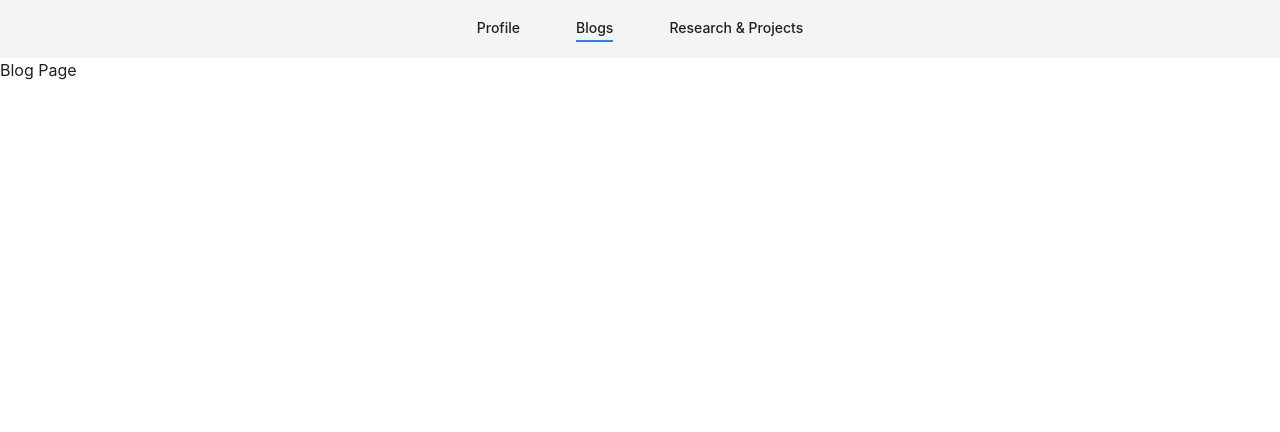
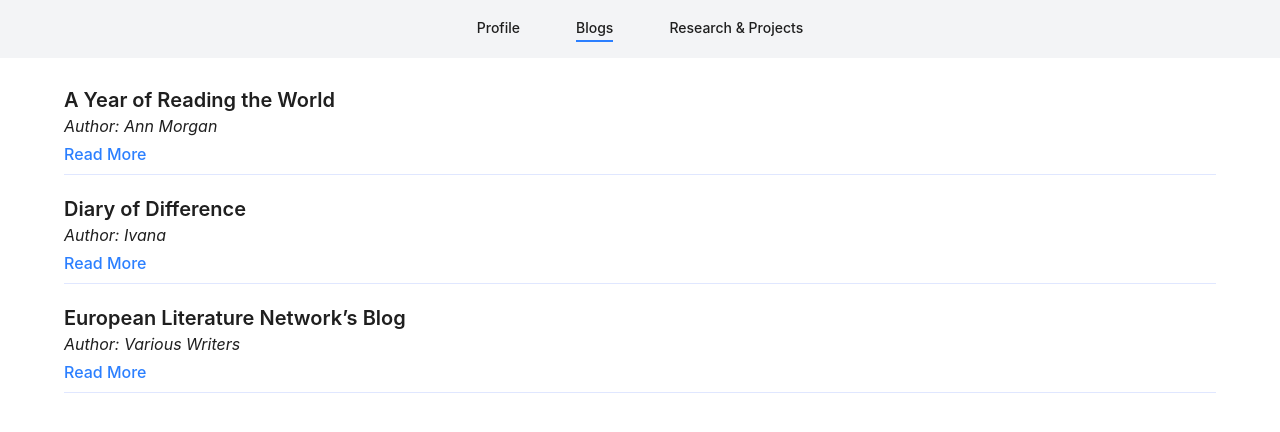
Before and after one commit to pycodebook/profile, a React (Vite) app: page /blogs in a window 1280 px wide. Shown: the top 432 px of the page. Built offline with nearby package versions, Linux system fonts and the light colour scheme.

Commit message:
feat: blog id added

```diff
--- a/src/layouts/RootLayout.jsx
+++ b/src/layouts/RootLayout.jsx
@@ -5,7 +5,9 @@ export default function RootLayout() {
     return(
         <>
             <Navbar />
-            <Outlet />
+           <div className="my-4 mx-6 md:my-6 md:mx-16">
+           <Outlet />
+           </div>
         </>
     )
 }
--- /dev/null
+++ b/src/pages/Blogs/BlogDetails.jsx
@@ -0,0 +1,48 @@
+import { useParams } from "react-router-dom";
+
+const blogList = [
+    {
+      id: 1,
+      title: "A Year of Reading the World",
+      author: "Ann Morgan",
+      date: "Ongoing",
+      category: "Global Literature",
+      tags: ["Books", "Reading Challenge", "World Literature"],
+      imageUrl:
+        "https://ayearofreadingtheworld.files.wordpress.com/2012/12/cropped-blog-banner.jpg",
+      body: "In 2012, Ann Morgan embarked on a journey to read a book from every country in the world within a year. She documented her experiences and reviews on this blog, offering insights into global literature.",
+      url: "https://ayearofreadingtheworld.com/",
+    },
+    {
+      id: 2,
+      title: "Diary of Difference",
+      author: "Ivana",
+      date: "Ongoing",
+      category: "Book Reviews",
+      tags: ["Books", "Young Adult", "Mystery", "Romance"],
+      imageUrl:
+        "https://diaryofdifference.com/wp-content/uploads/2021/06/Diary-of-Difference-Logo.png",
+      body: "Ivana shares her passion for books through reviews, covering genres like mystery, young adult, contemporary, and romance. Her blog also features postcards and various creative content.",
+      url: "https://diaryofdifference.com/",
+    },
+    {
+      id: 3,
+      title: "European Literature Network’s Blog",
+      author: "Various Writers",
+      date: "Ongoing",
+      category: "European Literature",
+      tags: ["Books", "Translations", "European Culture"],
+      imageUrl:
+        "https://www.eurolitnetwork.com/wp-content/uploads/2018/02/logo-3.jpg",
+      body: "This platform champions European literature in the UK, featuring contributions from various writers, translators, and publishers. It serves as a collaborative hub for sharing news, reviews, and views on European literary works.",
+      url: "https://www.eurolitnetwork.com/category/our-blog/",
+    },
+  ];
+
+
+export default function BlogDetails(){
+    const {blogId} = useParams()
+    return(
+        <div>Blog Details {blogId}</div>
+    )
+}
--- a/src/pages/Blogs/index.jsx
+++ b/src/pages/Blogs/index.jsx
@@ -1,7 +1,64 @@
-const Blogs = () =>{
-    return(
-        <div>Blog Page</div>
-    )
-}
+import { Link } from "react-router-dom";
 
-export default Blogs
+const blogList = [
+  {
+    id: 1,
+    title: "A Year of Reading the World",
+    author: "Ann Morgan",
+    date: "Ongoing",
+    category: "Global Literature",
+    tags: ["Books", "Reading Challenge", "World Literature"],
+    imageUrl:
+      "https://ayearofreadingtheworld.files.wordpress.com/2012/12/cropped-blog-banner.jpg",
+    body: "In 2012, Ann Morgan embarked on a journey to read a book from every country in the world within a year. She documented her experiences and reviews on this blog, offering insights into global literature.",
+    url: "https://ayearofreadingtheworld.com/",
+  },
+  {
+    id: 2,
+    title: "Diary of Difference",
+    author: "Ivana",
+    date: "Ongoing",
+    category: "Book Reviews",
+    tags: ["Books", "Young Adult", "Mystery", "Romance"],
+    imageUrl:
+      "https://diaryofdifference.com/wp-content/uploads/2021/06/Diary-of-Difference-Logo.png",
+    body: "Ivana shares her passion for books through reviews, covering genres like mystery, young adult, contemporary, and romance. Her blog also features postcards and various creative content.",
+    url: "https://diaryofdifference.com/",
+  },
+  {
+    id: 3,
+    title: "European Literature Network’s Blog",
+    author: "Various Writers",
+    date: "Ongoing",
+    category: "European Literature",
+    tags: ["Books", "Translations", "European Culture"],
+    imageUrl:
+      "https://www.eurolitnetwork.com/wp-content/uploads/2018/02/logo-3.jpg",
+    body: "This platform champions European literature in the UK, featuring contributions from various writers, translators, and publishers. It serves as a collaborative hub for sharing news, reviews, and views on European literary works.",
+    url: "https://www.eurolitnetwork.com/category/our-blog/",
+  },
+];
+
+const Blogs = () => {
+  return (
+    <div>
+      {blogList.map((blogList, index) => {
+
+        return (
+          <div className="my-4 border-b-1 border-indigo-100 py-1">
+            <h2 className="text-xl font-semibold">{blogList.title}</h2>
+            <p className="italic">Author: {blogList.author}</p>
+            <Link
+              to={`/blogs/${blogList.id}`}
+              className="my-1 block font-medium !text-blue-500 hover:underline"
+            >
+              Read More
+            </Link>
+          </div>
+        );
+      })}
+    </div>
+  );
+};
+
+export default Blogs;
--- a/src/pages/Profile/index.jsx
+++ b/src/pages/Profile/index.jsx
@@ -2,14 +2,13 @@ import Education from "../../components/Education";
 import Experience from "../../components/Experience";
 import Extracurricular from "../../components/Extracurricular";
 import IntroSection from "../../components/IntroSection";
-import Navbar from "../../components/Navbar";
 import ProfileImage from "../../components/ProfileImage";
 import Skills from "../../components/Skills";
 import Summary from "../../components/Summary";
 
 export default function Profile() {
   return (
-   <div className=" md:my-6 md:mx-12 m-4">
+   <>
     <IntroSection />
      <div className="flex space-x-8">
      <div className="flex-3">
@@ -24,6 +23,6 @@ export default function Profile() {
     <Experience />
     <Education />
     <Extracurricular />
-   </div>
+   </>
   );
 }
--- a/src/routes.jsx
+++ b/src/routes.jsx
@@ -3,6 +3,7 @@ import Profile from "./pages/Profile";
 import Blogs from "./pages/Blogs";
 import ResearchProject from "./pages/ResearchProject";
 import RootLayout from "./layouts/RootLayout";
+import BlogDetails from "./pages/Blogs/BlogDetails";
 
 const routes = [
   {
@@ -22,6 +23,10 @@ const routes = [
         element: <Blogs />,
       },
       {
+        path:"blogs/:id",
+        element: <BlogDetails />,
+      },
+      {
         path: "/research-project",
         element: <ResearchProject />,
       },
```
